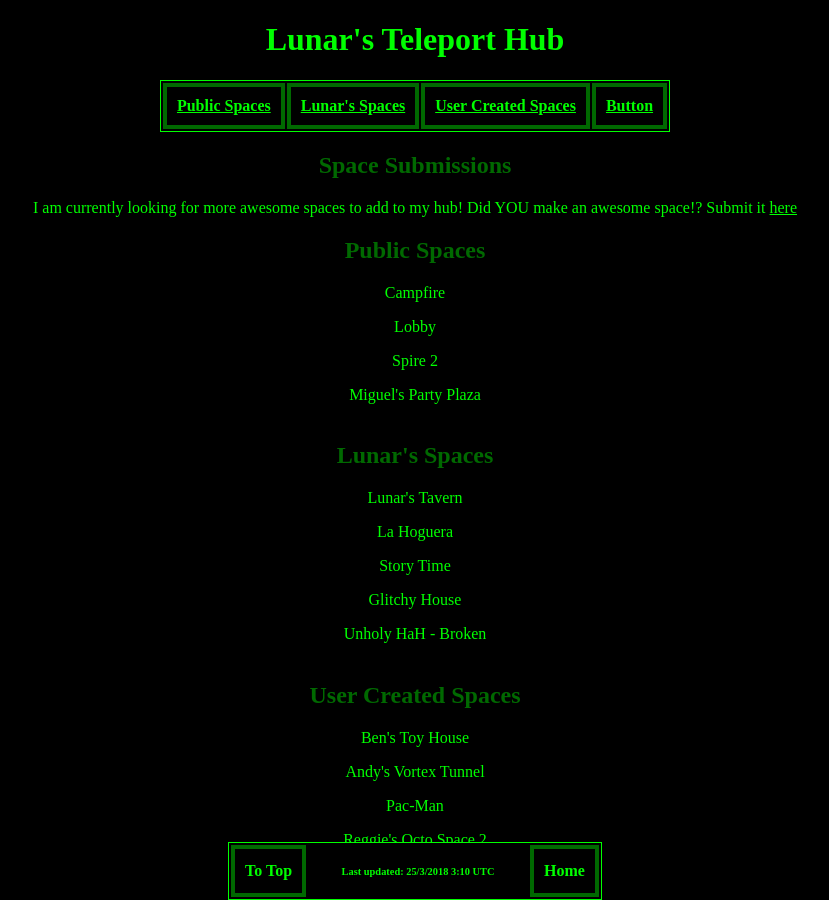
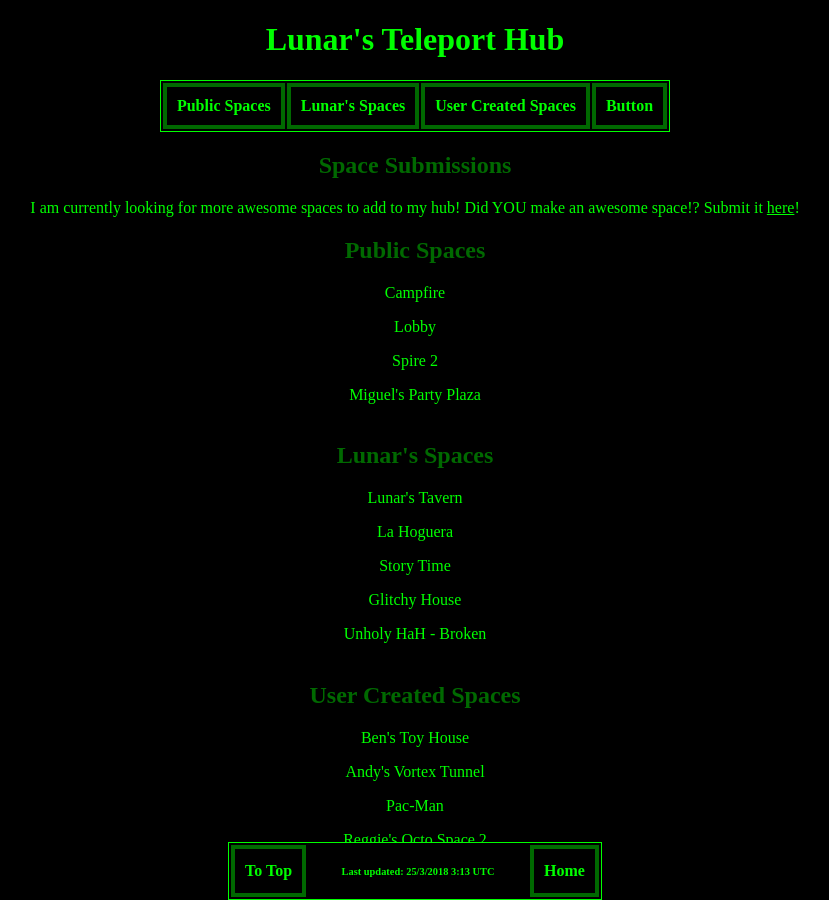
Before and after one commit to LunarTiger/AltspaceVR, a Jekyll site: the page teleportHub/index.html, which Jekyll copies as it is, in a window 1280 px wide and 900 px high. Shown: the whole window, without its empty margins (225-1054 px from the left). Built offline with Jekyll 4.4.1, drawn with Linux system fonts in a browser that asks for light colours.

Commit message:
Update index.html

```diff
--- a/teleportHub/index.html
+++ b/teleportHub/index.html
@@ -24,14 +24,14 @@
 		<a href="altspace://account.altvr.com/api/spaces/lunar-s-teleport-hub"><h1>Lunar's Teleport Hub</h1></a>
 		<table>
 		<tr>
-			<th style="text-align:center"><a href="#public" style="text-decoration:underline;">Public Spaces</a></th>
-			<th style="text-align:center"><a href="#my" style="text-decoration:underline;">Lunar's Spaces</a></th>
-			<th style="text-align:center"><a href="#user" style="text-decoration:underline;">User Created Spaces</a></th>
-			<th style="text-align:center"><a href="#button" style="text-decoration:underline;">Button</a></th>
+			<th style="text-align:center"><a href="#public">Public Spaces</a></th>
+			<th style="text-align:center"><a href="#my">Lunar's Spaces</a></th>
+			<th style="text-align:center"><a href="#user">User Created Spaces</a></th>
+			<th style="text-align:center"><a href="#button">Button</a></th>
 		</tr>
 		</table>
 		<h2 id="submit">Space Submissions</h2>
-			<p>I am currently looking for more awesome spaces to add to my hub! Did YOU make an awesome space!? Submit it <a href="https://goo.gl/forms/1Qg7gvDbWEHGx21H2" style="text-decoration:underline;">here</a></p>
+			<p>I am currently looking for more awesome spaces to add to my hub! Did YOU make an awesome space!? Submit it <a href="https://goo.gl/forms/1Qg7gvDbWEHGx21H2" style="text-decoration:underline;">here</a>!</p>
 		<h2 id="public">Public Spaces</h2>
 			<p><a id="campfire" href="altspace://account.altvr.com/api/spaces/campfire-lobby">Campfire</a></p>
 			<p><a id="lobby" href="altspace://account.altvr.com/api/spaces/lobby">Lobby</a></p>
@@ -80,7 +80,7 @@
 		<table>
 			<tr>
 				<th><a href='#top'>To Top</a></th>
-				<th style='width: 200px;border: 0px;'><p style="font-size:65%;">Last updated: 25/3/2018 3:10 UTC</p></th>
+				<th style='width: 200px;border: 0px;'><p style="font-size:65%;">Last updated: 25/3/2018 3:13 UTC</p></th>
 				<th><a href="https://lunartiger.github.io/">Home</a></th>
 			</tr>
 		</table>
```
